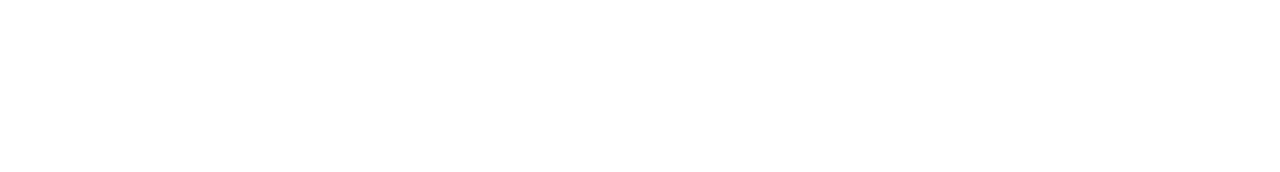
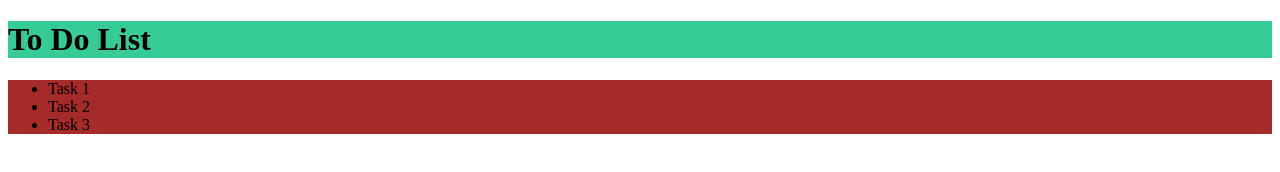
Before and after one commit to NatiKarnni/Project1, a plain HTML site: page 31.5.23/index.html in a window 1280 px wide. Drawn offline with Linux system fonts and the light colour scheme.

Commit message:
add style to list

```diff
--- a/31.5.23/index.html
+++ b/31.5.23/index.html
@@ -4,9 +4,15 @@
     <meta charset="UTF-8">
     <meta http-equiv="X-UA-Compatible" content="IE=edge">
     <meta name="viewport" content="width=device-width, initial-scale=1.0">
-    <title>Document</title>
+    <title>To Do List</title>
+    <link rel="stylesheet" href="./style.css">
 </head>
 <body>
-
+    <h1>To Do List</h1>
+  <ul>
+    <li>Task 1</li>
+    <li>Task 2</li>
+    <li>Task 3</li>
+  </ul>
 </body>
 </html>
--- a/31.5.23/style.css
+++ b/31.5.23/style.css
@@ -1,3 +1,7 @@
 h1{
-    background-color: blue;
+    background-color: rgb(55, 204, 150);
 }
+
+ul{
+    background-color: brown;
+}
```
